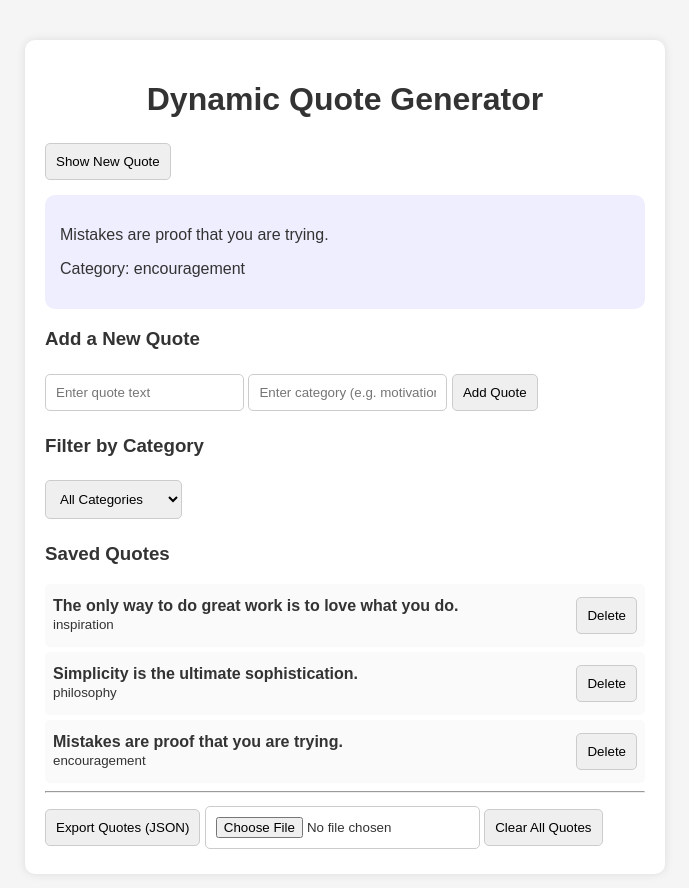
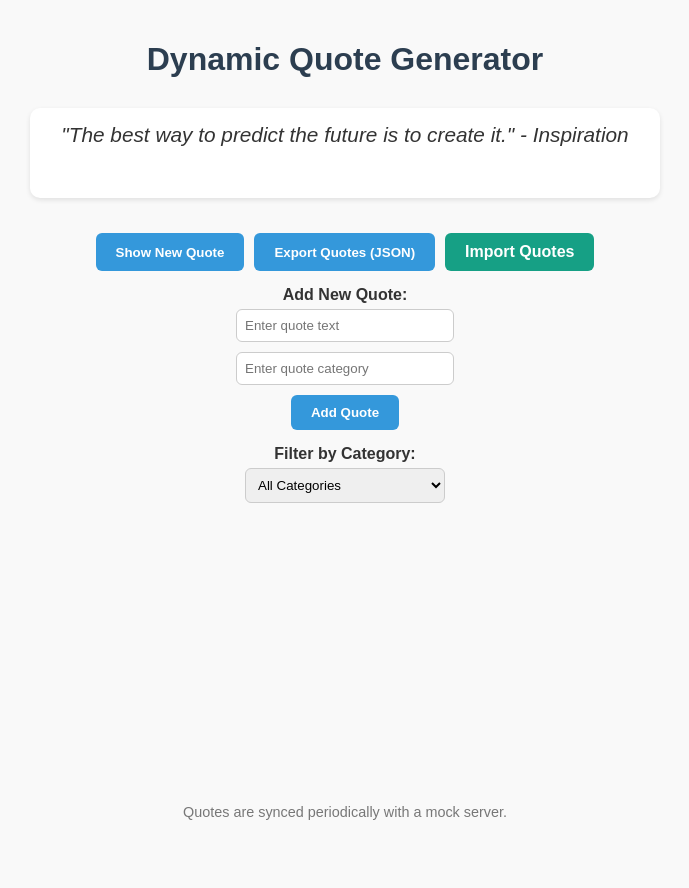
Before and after one commit to kelvin-N/alx_fe_javascript, a plain HTML site: page dom-manipulation/index.html in a window 1280 px wide. Both pictures are taken after a click on the button "Show New Quote". Shown: the whole page, without its empty margins (295-984 px from the left). After the commit the page ends 840 px from the top, so only its background shows below. Drawn offline with Linux system fonts and the light colour scheme; no server answers.

Commit message:
changes modify

```diff
--- a/dom-manipulation/index.html
+++ b/dom-manipulation/index.html
@@ -1,83 +1,114 @@
 <!DOCTYPE html>
 <html lang="en">
 <head>
-  <meta charset="UTF-8">
-  <meta name="viewport" content="width=device-width, initial-scale=1.0">
-  <title>Dynamic Quote Generator with Category Filter</title>
+  <meta charset="UTF-8" />
+  <meta name="viewport" content="width=device-width, initial-scale=1.0" />
+  <title>Dynamic Quote Generator</title>
   <style>
     body {
       font-family: Arial, sans-serif;
-      margin: 40px;
-      background: #f5f5f5;
+      background-color: #f9f9f9;
       color: #333;
+      display: flex;
+      flex-direction: column;
+      align-items: center;
+      justify-content: flex-start;
+      height: 100vh;
+      margin: 0;
+      padding: 20px;
     }
     h1 {
+      color: #2c3e50;
+      margin-bottom: 10px;
+    }
+    #quoteDisplay {
+      font-size: 1.3em;
+      font-style: italic;
       text-align: center;
-      margin-bottom: 20px;
+      margin: 20px 0;
+      background: #fff;
+      border-radius: 10px;
+      padding: 15px;
+      box-shadow: 0 2px 5px rgba(0,0,0,0.1);
+      min-height: 60px;
+      width: 80%;
+      max-width: 600px;
+    }
+    .btn {
+      background-color: #3498db;
+      color: white;
+      border: none;
+      padding: 10px 20px;
+      border-radius: 6px;
+      margin: 5px;
+      cursor: pointer;
+      font-weight: bold;
+      transition: 0.3s ease;
+    }
+    .btn:hover {
+      background-color: #2980b9;
+    }
+    input, select {
+      padding: 8px;
+      border-radius: 6px;
+      border: 1px solid #ccc;
+      margin: 5px;
+      width: 200px;
+    }
+    label {
+      font-weight: bold;
+      margin-top: 10px;
+      display: block;
+    }
+    #importQuotes {
+      display: none;
     }
     .container {
-      max-width: 600px;
-      margin: 0 auto;
-      background: white;
-      padding: 20px;
-      border-radius: 10px;
-      box-shadow: 0 0 10px rgba(0,0,0,0.1);
+      display: flex;
+      flex-direction: column;
+      align-items: center;
     }
-    button, select, input {
-      padding: 10px;
-      margin: 5px 0;
-      border-radius: 5px;
-      border: 1px solid #ccc;
+    .actions {
+      margin-top: 10px;
+      display: flex;
+      flex-wrap: wrap;
+      justify-content: center;
     }
-    .quote-box {
-      background: #eef;
-      padding: 15px;
-      border-radius: 10px;
-      margin-top: 10px;
-    }
-    .item {
-      display: flex;
-      justify-content: space-between;
-      align-items: center;
-      padding: 8px;
-      background: #fafafa;
-      margin-bottom: 5px;
-      border-radius: 5px;
-    }
-    .text {
-      flex: 1;
+    footer {
+      margin-top: auto;
+      font-size: 0.9em;
+      color: #777;
     }
   </style>
 </head>
 <body>
+
+  <h1>Dynamic Quote Generator</h1>
+
+  <div id="quoteDisplay">Loading quotes...</div>
+
+  <div class="actions">
+    <button id="showNewQuote" class="btn">Show New Quote</button>
+    <button id="exportQuotes" class="btn">Export Quotes (JSON)</button>
+    <label for="importQuotes" class="btn" style="background-color:#16a085;">Import Quotes</label>
+    <input type="file" id="importQuotes" accept=".json" />
+  </div>
+
   <div class="container">
-    <h1>Dynamic Quote Generator</h1>
-    <button id="showQuote">Show New Quote</button>
-    <div class="quote-box">
-      <p id="quoteBox">Click "Show New Quote" to display a quote</p>
-      <p id="quoteMeta"></p>
-    </div>
+    <label for="newQuoteText">Add New Quote:</label>
+    <input type="text" id="newQuoteText" placeholder="Enter quote text" />
+    <input type="text" id="newQuoteCategory" placeholder="Enter quote category" />
+    <button id="addQuote" class="btn">Add Quote</button>
+  </div>
 
-    <h3>Add a New Quote</h3>
-    <form id="addForm">
-      <input type="text" id="quoteText" placeholder="Enter quote text" required>
-      <input type="text" id="quoteCategory" placeholder="Enter category (e.g. motivation)">
-      <button type="submit">Add Quote</button>
-    </form>
-
-    <h3>Filter by Category</h3>
+  <div class="container">
+    <label for="categoryFilter">Filter by Category:</label>
     <select id="categoryFilter">
       <option value="all">All Categories</option>
     </select>
+  </div>
 
-    <h3>Saved Quotes</h3>
-    <div id="quotesList"></div>
-
-    <hr>
-    <button id="exportJson">Export Quotes (JSON)</button>
-    <input type="file" id="importFile" accept=".json" />
-    <button id="clearAll">Clear All Quotes</button>
-  </div>
+  <footer>Quotes are synced periodically with a mock server.</footer>
 
   <script src="script.js"></script>
 </body>
--- a/dom-manipulation/script.js
+++ b/dom-manipulation/script.js
@@ -1,138 +1,73 @@
-document.addEventListener("DOMContentLoaded", () => {
-  const LS_QUOTES = "quotes";
-  const LS_FILTER = "lastFilter";
-  const SS_LAST_QUOTE = "lastQuoteIndex";
-  const SERVER_URL = "https://jsonplaceholder.typicode.com/posts"; // Simulated endpoint
+// ==============================
+// Dynamic Quote Generator with Server Sync & Conflict Resolution
+// ==============================
 
-  let quotes = [];
+// Initialize quotes array
+let quotes = JSON.parse(localStorage.getItem("quotes")) || [
+  { text: "Believe in yourself and all that you are.", category: "Motivation" },
+  { text: "The best way to predict the future is to create it.", category: "Inspiration" },
+  { text: "Happiness depends upon ourselves.", category: "Philosophy" }
+];
 
 // DOM elements
-  const showQuoteBtn = document.getElementById("showQuote");
-  const quoteBox = document.getElementById("quoteBox");
-  const quoteMeta = document.getElementById("quoteMeta");
-  const addForm = document.getElementById("addForm");
-  const quoteText = document.getElementById("quoteText");
-  const quoteCategory = document.getElementById("quoteCategory");
-  const quotesList = document.getElementById("quotesList");
-  const exportJsonBtn = document.getElementById("exportJson");
-  const importFileInput = document.getElementById("importFile");
-  const clearAllBtn = document.getElementById("clearAll");
+const quoteDisplay = document.getElementById("quoteDisplay");
 const categoryFilter = document.getElementById("categoryFilter");
-  const notificationBox = document.createElement("div");
+const newQuoteText = document.getElementById("newQuoteText");
+const newQuoteCategory = document.getElementById("newQuoteCategory");
+const showNewQuoteBtn = document.getElementById("showNewQuote");
+const addQuoteBtn = document.getElementById("addQuote");
+const exportBtn = document.getElementById("exportQuotes");
+const importInput = document.getElementById("importQuotes");
 
-  // Style notification box
-  notificationBox.style.position = "fixed";
-  notificationBox.style.bottom = "10px";
-  notificationBox.style.right = "10px";
-  notificationBox.style.background = "#222";
-  notificationBox.style.color = "#fff";
-  notificationBox.style.padding = "10px 15px";
-  notificationBox.style.borderRadius = "8px";
-  notificationBox.style.display = "none";
-  document.body.appendChild(notificationBox);
+// ==============================
+// Display a random quote
+// ==============================
+function displayRandomQuote() {
+  if (quotes.length === 0) return;
+  const randomIndex = Math.floor(Math.random() * quotes.length);
+  const randomQuote = quotes[randomIndex];
+  quoteDisplay.textContent = `"${randomQuote.text}" - ${randomQuote.category}`;
 
-  // Utility: show temporary notifications
-  function showNotification(message) {
-    notificationBox.textContent = message;
-    notificationBox.style.display = "block";
-    setTimeout(() => (notificationBox.style.display = "none"), 3000);
+  // Save last viewed quote to session storage
+  sessionStorage.setItem("lastQuote", JSON.stringify(randomQuote));
 }
 
-  // Load from local storage
-  function loadQuotes() {
-    const stored = localStorage.getItem(LS_QUOTES);
-    if (stored) {
-      quotes = JSON.parse(stored);
+// Restore last viewed quote from session
+window.onload = function() {
+  const lastQuote = JSON.parse(sessionStorage.getItem("lastQuote"));
+  if (lastQuote) {
+    quoteDisplay.textContent = `"${lastQuote.text}" - ${lastQuote.category}`;
   } else {
-      quotes = [
-        { text: "The only way to do great work is to love what you do.", category: "inspiration" },
-        { text: "Simplicity is the ultimate sophistication.", category: "philosophy" },
-        { text: "Mistakes are proof that you are trying.", category: "encouragement" }
-      ];
-      saveQuotes();
+    displayRandomQuote();
+  }
+
+  populateCategories();
+  restoreLastFilter();
+};
+
+// ==============================
+// Add new quote
+// ==============================
+function addQuote() {
+  const text = newQuoteText.value.trim();
+  const category = newQuoteCategory.value.trim();
+
+  if (text && category) {
+    quotes.push({ text, category });
+    localStorage.setItem("quotes", JSON.stringify(quotes));
+    populateCategories();
+    newQuoteText.value = "";
+    newQuoteCategory.value = "";
+    displayRandomQuote();
   }
 }
 
-  // Save to local storage
-  function saveQuotes() {
-    localStorage.setItem(LS_QUOTES, JSON.stringify(quotes));
-    populateCategories();
-    renderList();
-  }
-
-  // Populate dropdown dynamically
-  function populateCategories() {
-    const categories = [...new Set(quotes.map(q => q.category).filter(Boolean))];
-    categoryFilter.innerHTML = '<option value="all">All Categories</option>';
-    categories.forEach(cat => {
-      const opt = document.createElement("option");
-      opt.value = cat;
-      opt.textContent = cat.charAt(0).toUpperCase() + cat.slice(1);
-      categoryFilter.appendChild(opt);
-    });
-
-    // Restore last selected filter
-    const savedFilter = localStorage.getItem(LS_FILTER);
-    if (savedFilter) {
-      categoryFilter.value = savedFilter;
-      filterQuotes();
-    }
-  }
-
-  // Filter quotes by category
-  function filterQuotes() {
-    const selected = categoryFilter.value;
-    localStorage.setItem(LS_FILTER, selected);
-    renderList(selected);
-  }
-
-  // Show a random quote
-  function showRandomQuote() {
-    if (!quotes.length) return;
-    const index = Math.floor(Math.random() * quotes.length);
-    const q = quotes[index];
-    quoteBox.textContent = q.text;
-    quoteMeta.textContent = q.category ? `Category: ${q.category}` : "";
-    sessionStorage.setItem(SS_LAST_QUOTE, index);
-  }
-
-  // Add new quote
-  function addQuote(text, category) {
-    if (!text.trim()) return;
-    quotes.push({ text: text.trim(), category: category.trim() });
-    saveQuotes();
-    syncWithServer(); // trigger sync after adding new quote
-  }
-
-  // Render list
-  function renderList(filter = "all") {
-    quotesList.innerHTML = "";
-    const filteredQuotes = filter === "all" ? quotes : quotes.filter(q => q.category === filter);
-
-    if (!filteredQuotes.length) {
-      quotesList.innerHTML = "<p>No quotes found for this category.</p>";
-      return;
-    }
-
-    filteredQuotes.forEach((q, i) => {
-      const div = document.createElement("div");
-      div.className = "item";
-      div.innerHTML = `<div class="text"><strong>${q.text}</strong><br><small>${q.category || ""}</small></div>`;
-      const delBtn = document.createElement("button");
-      delBtn.textContent = "Delete";
-      delBtn.addEventListener("click", () => {
-        quotes.splice(i, 1);
-        saveQuotes();
-        syncWithServer();
-      });
-      div.appendChild(delBtn);
-      quotesList.appendChild(div);
-    });
-  }
-
-  // Export quotes
+// ==============================
+// Export quotes to JSON file
+// ==============================
 function exportToJsonFile() {
-    const blob = new Blob([JSON.stringify(quotes, null, 2)], { type: "application/json" });
+  const dataStr = JSON.stringify(quotes, null, 2);
+  const blob = new Blob([dataStr], { type: "application/json" });
   const url = URL.createObjectURL(blob);
   const a = document.createElement("a");
   a.href = url;
@@ -141,100 +76,144 @@ document.addEventListener("DOMContentLoaded", () => {
   URL.revokeObjectURL(url);
 }
 
-  // Import quotes
+// ==============================
+// Import quotes from JSON file
+// ==============================
 function importFromJsonFile(event) {
-    const fileReader = new FileReader();
-    fileReader.onload = function (event) {
-      const importedQuotes = JSON.parse(event.target.result);
-      quotes.push(...importedQuotes);
-      saveQuotes();
-      showNotification("Quotes imported successfully!");
-      syncWithServer();
+  const file = event.target.files[0];
+  if (!file) return;
+  const reader = new FileReader();
+  reader.onload = function(e) {
+    const importedQuotes = JSON.parse(e.target.result);
+    quotes = [...quotes, ...importedQuotes];
+    localStorage.setItem("quotes", JSON.stringify(quotes));
+    populateCategories();
+    displayRandomQuote();
   };
-    fileReader.readAsText(event.target.files[0]);
+  reader.readAsText(file);
 }
 
-  // Clear all
-  function clearAllQuotes() {
-    if (confirm("Are you sure you want to clear all quotes?")) {
-      quotes = [];
-      saveQuotes();
-      syncWithServer();
+// ==============================
+// Populate category filter dynamically
+// ==============================
+function populateCategories() {
+  const categories = [...new Set(quotes.map(q => q.category))];
+  categoryFilter.innerHTML = '<option value="all">All Categories</option>';
+  categories.forEach(category => {
+    const option = document.createElement("option");
+    option.value = category;
+    option.textContent = category;
+    categoryFilter.appendChild(option);
+  });
+}
+
+// ==============================
+// Filter quotes by selected category
+// ==============================
+function filterQuotes() {
+  const selectedCategory = categoryFilter.value;
+  localStorage.setItem("selectedCategory", selectedCategory); // Save selection
+
+  if (selectedCategory === "all") {
+    displayRandomQuote();
+    return;
+  }
+
+  const filtered = quotes.filter(q => q.category === selectedCategory);
+  if (filtered.length > 0) {
+    const randomIndex = Math.floor(Math.random() * filtered.length);
+    const randomQuote = filtered[randomIndex];
+    quoteDisplay.textContent = `"${randomQuote.text}" - ${randomQuote.category}`;
+  } else {
+    quoteDisplay.textContent = "No quotes found for this category.";
   }
 }
 
-  // Restore last viewed quote
-  function restoreLastViewed() {
-    const idx = sessionStorage.getItem(SS_LAST_QUOTE);
-    if (idx && quotes[idx]) {
-      quoteBox.textContent = quotes[idx].text;
-      quoteMeta.textContent = quotes[idx].category || "";
+// Restore last selected category filter
+function restoreLastFilter() {
+  const savedCategory = localStorage.getItem("selectedCategory");
+  if (savedCategory) {
+    categoryFilter.value = savedCategory;
+    filterQuotes();
   }
 }
 
-  // === Simulated Server Sync Logic ===
-  async function fetchFromServer() {
+// ==============================
+// Server Sync & Conflict Resolution
+// ==============================
+
+// Fetch quotes from mock API (Server Simulation)
+async function fetchQuotesFromServer() {
   try {
-      const response = await fetch(SERVER_URL);
-      const serverData = await response.json();
-
-      // Simulate server sending quotes
-      const serverQuotes = serverData.slice(0, 3).map(item => ({
+    const response = await fetch("https://jsonplaceholder.typicode.com/posts");
+    const data = await response.json();
+    // Simulate server quotes structure
+    return data.slice(0, 5).map(item => ({
       text: item.title,
-        category: "server"
+      category: "Server"
     }));
-
-      // Conflict resolution: Server data takes precedence
-      const merged = [...serverQuotes];
-      const localUnique = quotes.filter(q => !serverQuotes.some(sq => sq.text === q.text));
-      quotes = [...merged, ...localUnique];
-      saveQuotes();
-      showNotification("Data synced with server (server data took precedence).");
   } catch (error) {
-      console.error("Sync failed:", error);
-      showNotification("Server sync failed.");
+    console.error("Error fetching quotes from server:", error);
+    return [];
   }
 }
 
-  // Send local quotes to server (simulation)
-  async function postToServer() {
+// Post new quote to the mock server
+async function postQuoteToServer(quote) {
   try {
-      await fetch(SERVER_URL, {
+    await fetch("https://jsonplaceholder.typicode.com/posts", {
       method: "POST",
-        body: JSON.stringify(quotes),
-        headers: { "Content-Type": "application/json" }
+      headers: { "Content-Type": "application/json" },
+      body: JSON.stringify(quote)
     });
-      showNotification("Quotes synced to server.");
   } catch (error) {
-      console.error("Post failed:", error);
+    console.error("Error posting quote:", error);
   }
 }
 
-  // Sync both ways
-  async function syncWithServer() {
-    await postToServer();
-    await fetchFromServer();
+// Sync local quotes with server quotes (Server wins)
+async function syncQuotes() {
+  const localQuotes = JSON.parse(localStorage.getItem("quotes")) || [];
+  const serverQuotes = await fetchQuotesFromServer();
+
+  // Conflict resolution (Server takes precedence)
+  const mergedQuotes = [...serverQuotes, ...localQuotes.filter(
+    lq => !serverQuotes.some(sq => sq.text === lq.text)
+  )];
+
+  localStorage.setItem("quotes", JSON.stringify(mergedQuotes));
+  quotes = mergedQuotes;
+  showSyncNotification("✅ Quotes synced with server!");
+  displayRandomQuote();
+  populateCategories();
 }
 
 // Periodic sync every 30 seconds
-  setInterval(syncWithServer, 30000);
+setInterval(syncQuotes, 30000);
 
-  // Event listeners
-  showQuoteBtn.addEventListener("click", showRandomQuote);
-  addForm.addEventListener("submit", (e) => {
-    e.preventDefault();
-    addQuote(quoteText.value, quoteCategory.value);
-    quoteText.value = "";
-    quoteCategory.value = "";
-  });
-  exportJsonBtn.addEventListener("click", exportToJsonFile);
-  importFileInput.addEventListener("change", importFromJsonFile);
-  clearAllBtn.addEventListener("click", clearAllQuotes);
+// ==============================
+// Notification system
+// ==============================
+function showSyncNotification(message) {
+  const note = document.createElement("div");
+  note.textContent = message;
+  note.style.position = "fixed";
+  note.style.bottom = "20px";
+  note.style.right = "20px";
+  note.style.backgroundColor = "#4CAF50";
+  note.style.color = "white";
+  note.style.padding = "10px 15px";
+  note.style.borderRadius = "8px";
+  note.style.boxShadow = "0 2px 5px rgba(0,0,0,0.2)";
+  document.body.appendChild(note);
+  setTimeout(() => note.remove(), 4000);
+}
+
+// ==============================
+// Event Listeners
+// ==============================
+showNewQuoteBtn.addEventListener("click", displayRandomQuote);
+addQuoteBtn.addEventListener("click", addQuote);
+exportBtn.addEventListener("click", exportToJsonFile);
+importInput.addEventListener("change", importFromJsonFile);
 categoryFilter.addEventListener("change", filterQuotes);
-
-  // Initialize
-  loadQuotes();
-  populateCategories();
-  restoreLastViewed();
-  syncWithServer(); // Initial sync
-});
```
Lines whose indentation alone changed are shown as unchanged.
